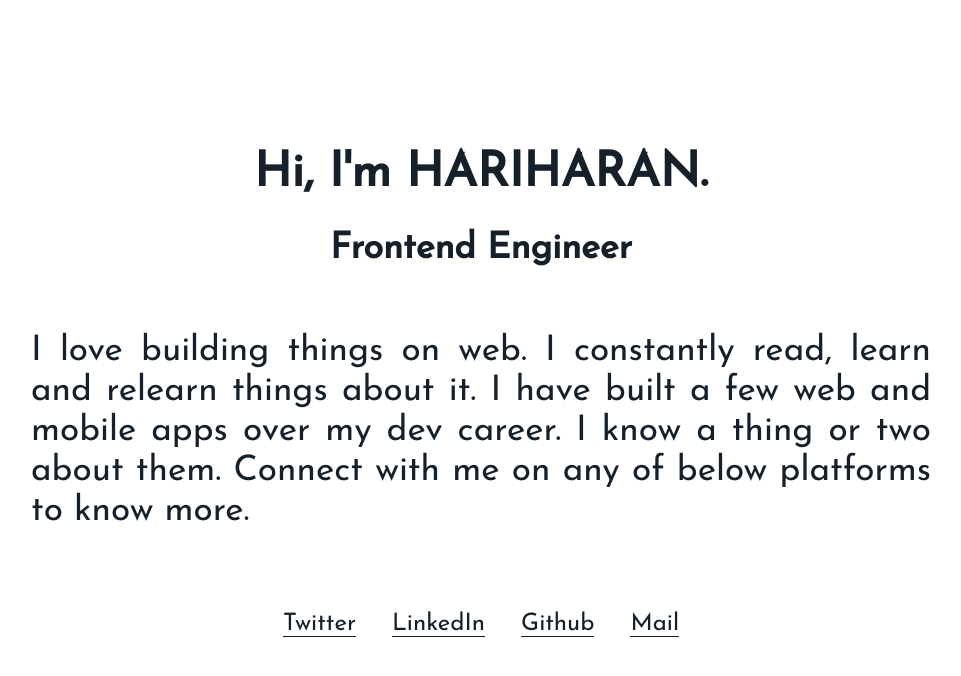
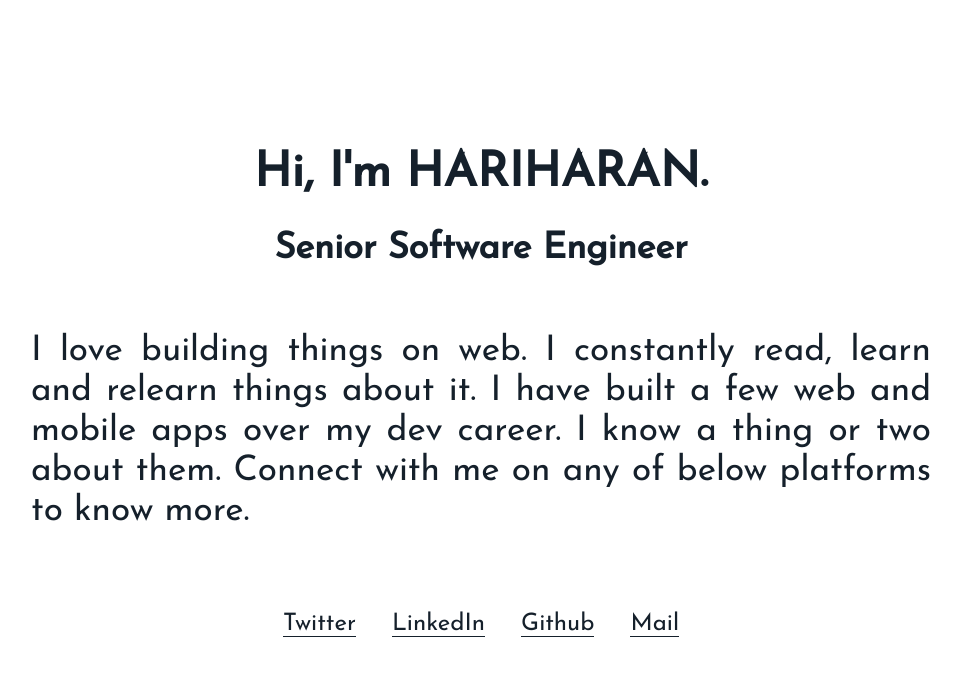
Before and after one commit to hariharan-dev/hariharan-dev.github.io, a plain HTML site: page index.html in a window 1280 px wide. Shown: the whole page, without its empty margins (159-1120 px from the left). Drawn offline with Linux system fonts and the light colour scheme.

Commit message:
Update index.html

```diff
--- a/index.html
+++ b/index.html
@@ -23,7 +23,7 @@
     <div class="container">
       <header>
         <h1>Hi, I'm HARIHARAN.</h1>
-        <h2>Frontend Engineer</h2>
+        <h2>Senior Software Engineer</h2>
       </header>
       <main>
         <p class="intro">
```
